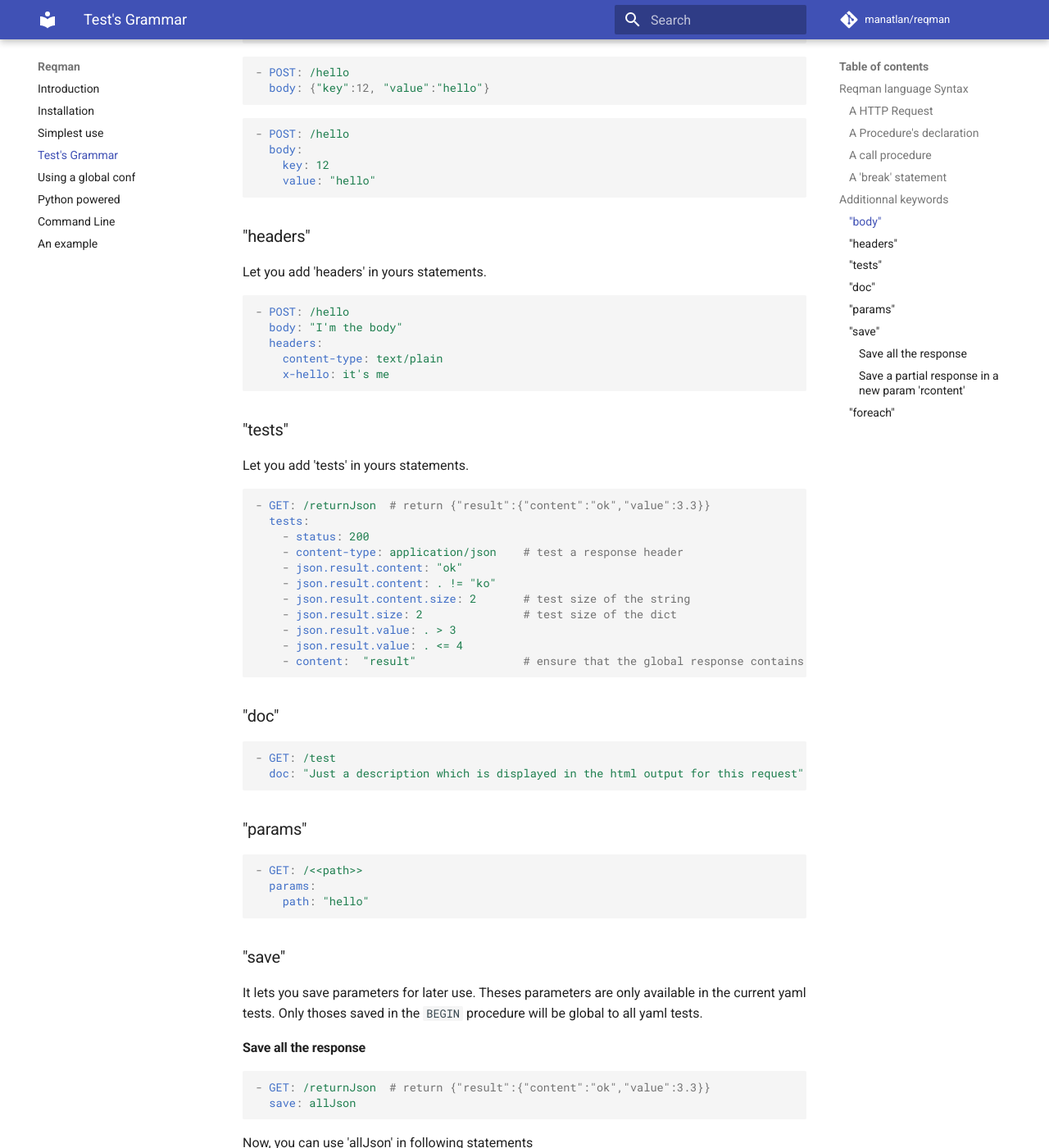
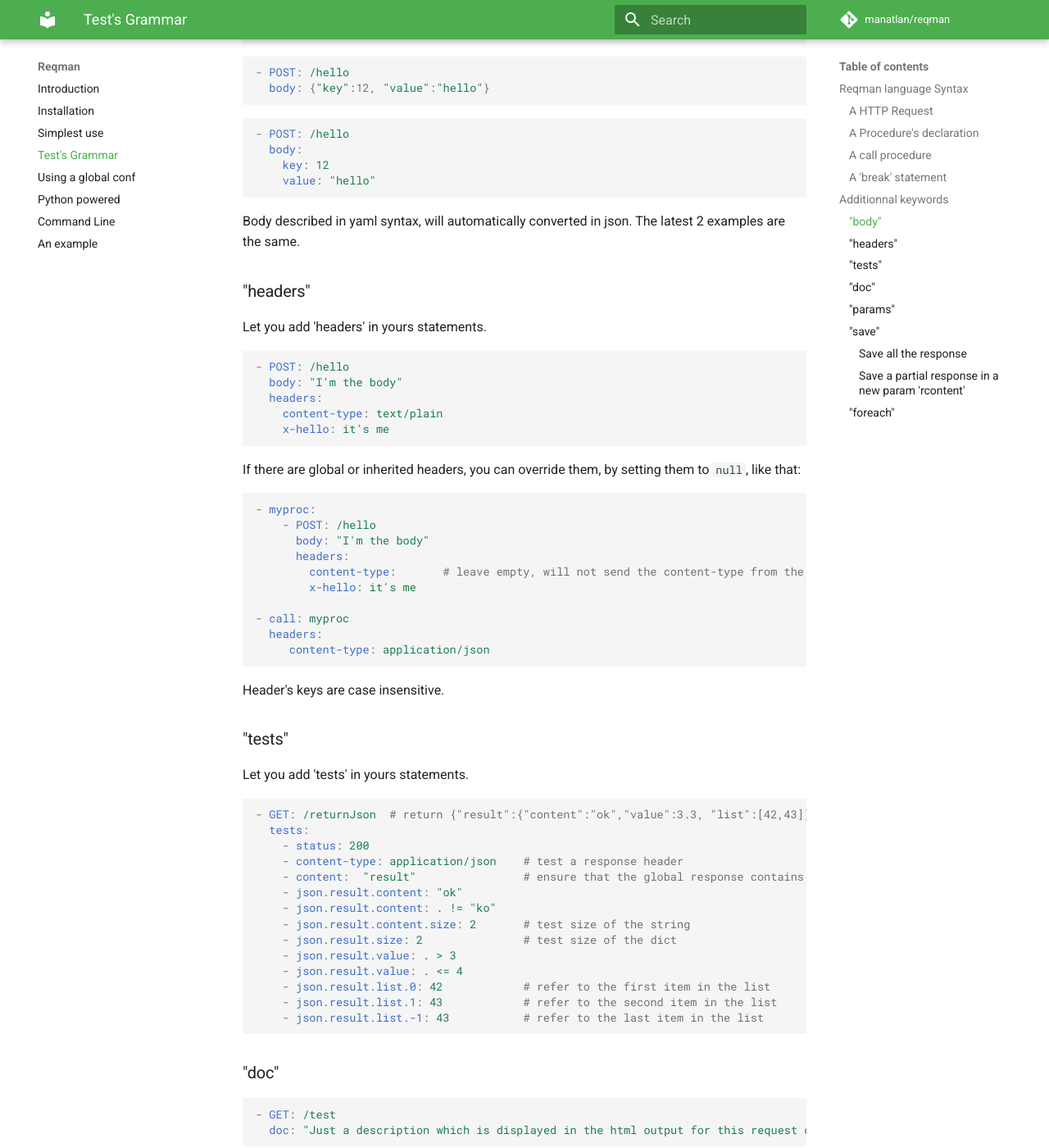
Before and after one commit to manatlan/reqman, an MkDocs documentation site: the page built from docs/yml_syntax.md, in a window 1280 px wide and 1400 px high, scrolled down 1891 px. Shown: the whole window at 82% size. Built offline with MkDocs 1.6.1 and Material for MkDocs 9.7.7, drawn with Linux system fonts in a browser that asks for light colours; comment, search, counter and statistics services are not loaded; some of the changed text lies outside the part shown.

Commit message:
update doc

````diff
--- a/docs/yml_syntax.md
+++ b/docs/yml_syntax.md
@@ -19,7 +19,7 @@ This kind of statement, should contain ONE HTTP VERB, in uppercase (Known HTTP v
 - HEAD: /hello
 ```
 
-And it's generally completed with additionnal keywords
+And it's generally completed with [additionnal keywords](yml_syntax.md#additionnal-keywords)
 
 
 ### A Procedure's declaration
@@ -49,7 +49,7 @@ or
     - MyProcedure2
 ```
 
-And it's generally completed with additionnal keywords
+And it's generally completed with [additionnal keywords](yml_syntax.md#additionnal-keywords)
 
 
 ### A 'break' statement
@@ -87,8 +87,7 @@ Let you add a 'body' in your POST statements ;-)
     key: 12
     value: "hello"
 ```
-
-
+Body described in yaml syntax, will automatically converted in json. The latest 2 examples are the same.
 
 ### "headers"
 Let you add 'headers' in yours statements.
@@ -101,22 +100,41 @@ Let you add 'headers' in yours statements.
     x-hello: it's me
 ```
 
+If there are global or inherited headers, you can override them, by setting them to `null`, like that:
+
+```yaml
+- myproc:
+    - POST: /hello
+      body: "I'm the body"
+      headers:
+        content-type:       # leave empty, will not send the content-type from the caller
+        x-hello: it's me
+
+- call: myproc
+  headers:
+     content-type: application/json
+
+```
+Header's keys are case insensitive.
 
 ### "tests"
 Let you add 'tests' in yours statements.
 
 ```yaml
-- GET: /returnJson  # return {"result":{"content":"ok","value":3.3}}
+- GET: /returnJson  # return {"result":{"content":"ok","value":3.3, "list":[42,43]}}
   tests:
     - status: 200
     - content-type: application/json    # test a response header
+    - content:  "result"                # ensure that the global response contains text "result"
     - json.result.content: "ok"
     - json.result.content: . != "ko"
     - json.result.content.size: 2       # test size of the string
     - json.result.size: 2               # test size of the dict
     - json.result.value: . > 3
     - json.result.value: . <= 4
-    - content:  "result"                # ensure that the global response contains text "result"
+    - json.result.list.0: 42            # refer to the first item in the list
+    - json.result.list.1: 43            # refer to the second item in the list
+    - json.result.list.-1: 43           # refer to the last item in the list
 ```
 
 
@@ -124,9 +142,9 @@ Let you add 'tests' in yours statements.
 
 ```yaml
 - GET: /test
-  doc: "Just a description which is displayed in the html output for this request"
+  doc: "Just a description which is displayed in the html output for this request on <<root>> !"
 ```
-
+Yes, you can use var substitutions in `doc` !
 
 ### "params"
 ```yaml
@@ -134,10 +152,10 @@ Let you add 'tests' in yours statements.
   params:
     path: "hello"
 ```
-
+`<<path>>` is substitued by the value of the param `path`.
 
 ### "save"
-It lets you save parameters for later use. Theses parameters are only available in the current yaml tests. Only thoses saved in the `BEGIN` procedure will be global to all yaml tests.
+It lets you save parameters for later use. Theses parameters are only available in the current yaml tests. Only thoses saved in the `BEGIN` procedure will be shared with all test files.
 
 #### Save all the response
 
--- a/mkdocs.yml
+++ b/mkdocs.yml
@@ -3,6 +3,9 @@ site_description: The postman killer ;-)
 
 theme:
     name: 'material'
+    palette:
+        primary: 'green'
+        accent: 'green'
 
 repo_name: manatlan/reqman
 repo_url: https://github.com/manatlan/reqman
````
Also changed, not shown: docs/command.md (+18 -7 lines), docs/conf.md (+5 -2 lines), docs/example.md (+3 -4 lines), docs/simple_use.md (+6 -1 lines), docs/conf_syntax.md (deleted).
